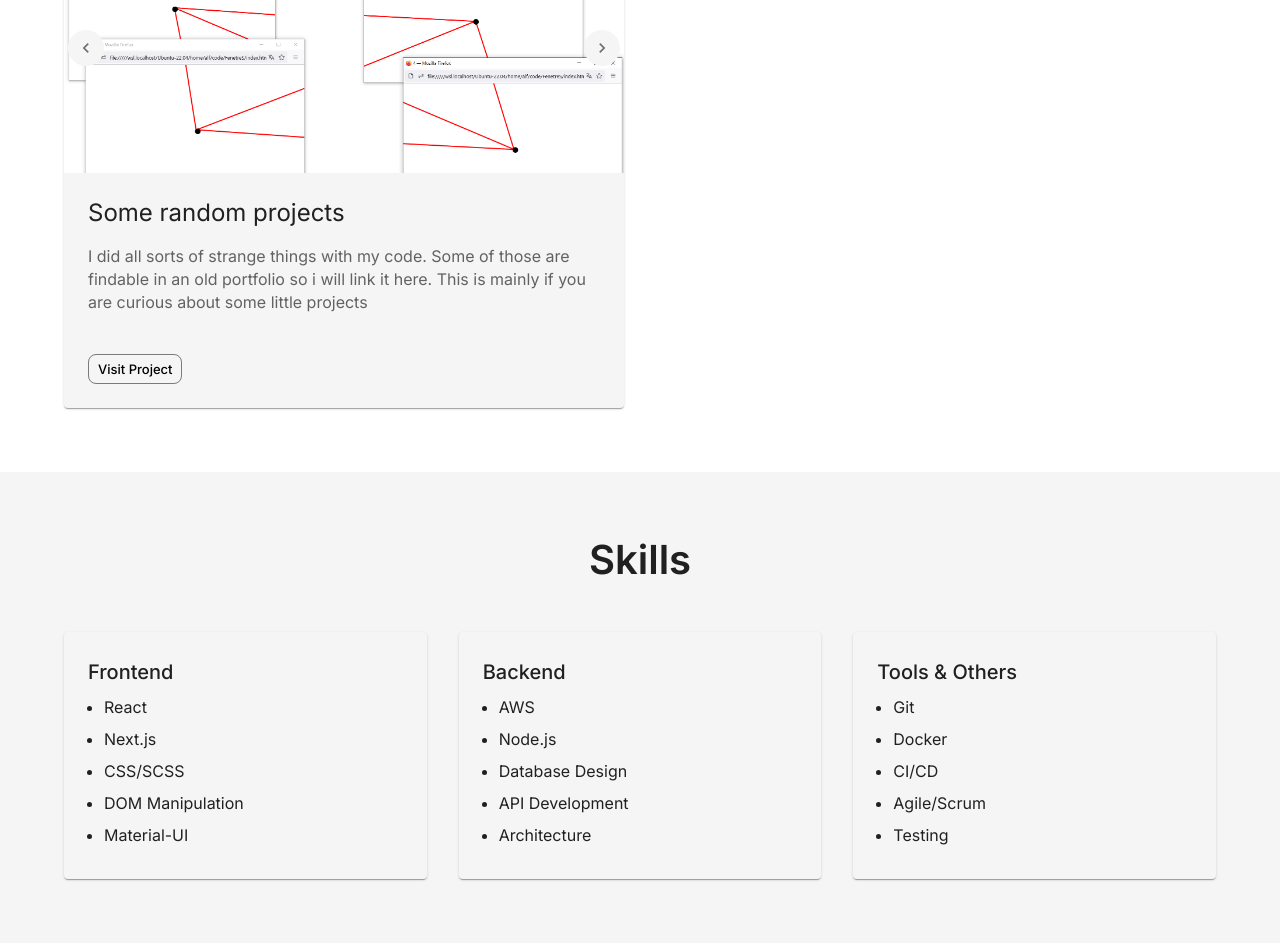
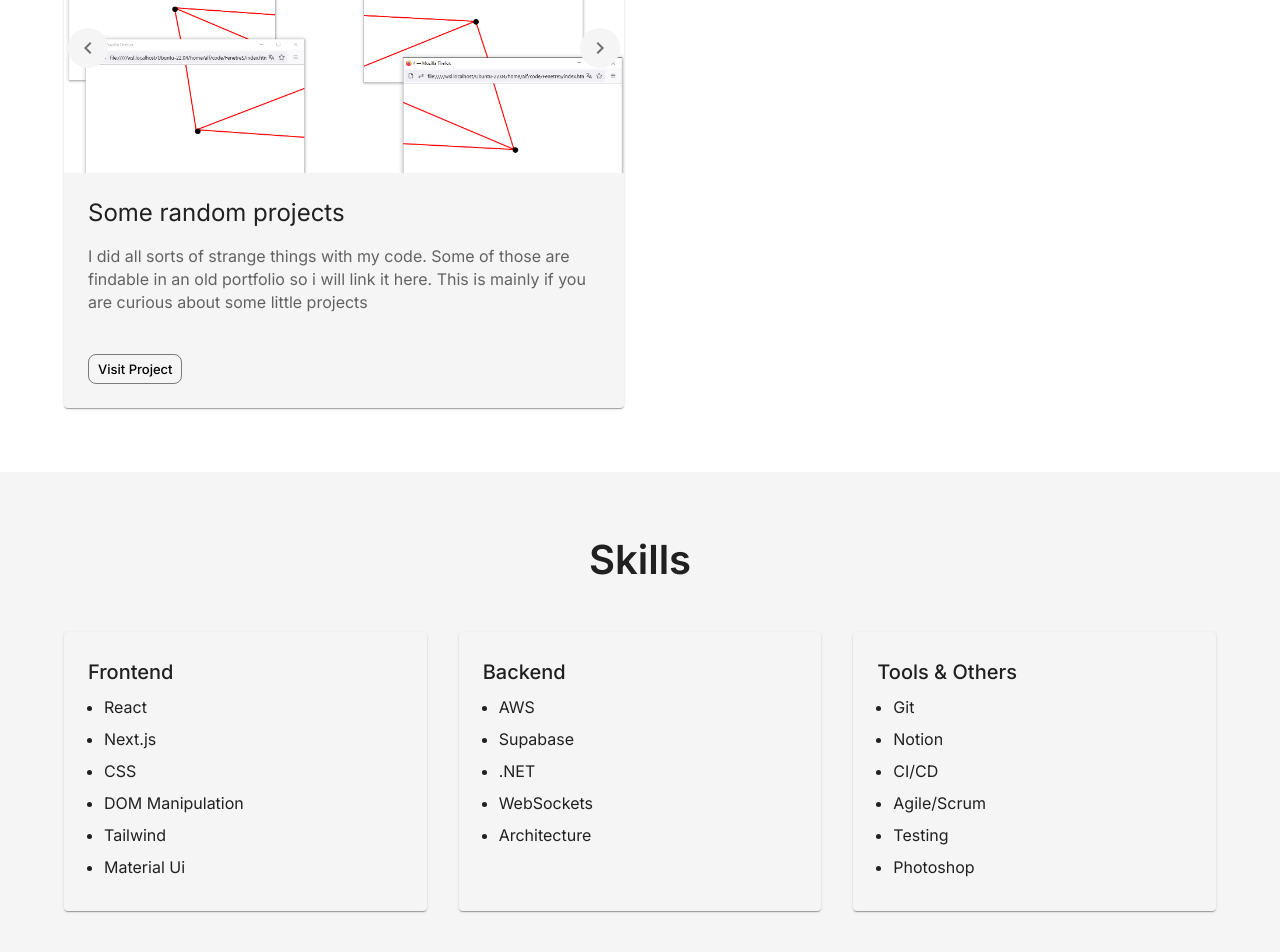
Before and after one commit to AlfGoto/portfoliov3, a Next.js app: page / in a window 1280 px wide. Shown: the part 2639-3591 px from the top of the page. Built offline with nearby package versions, Linux system fonts and the light colour scheme.

Commit message:
projects update and metada

```diff
--- a/src/app/api/send-mail/route.ts
+++ b/src/app/api/send-mail/route.ts
@@ -14,9 +14,7 @@ export async function GET(req: NextRequest) {
     const mailer = new AdminMailer(process.env.ADMIN_MAILER_KEY);
 
     const token = await mailer.generateToken("alfgoto@gmail.com", sujet, contenu);
-    const response = await fetch("https://mail.basalf.fr/" + token);
-    const data = await response.text();
-    console.log("data:", data);
+    await fetch("https://mail.basalf.fr/" + token);
 
     if (!contenu || !sujet) {
       return NextResponse.json(
--- a/src/app/layout.tsx
+++ b/src/app/layout.tsx
@@ -16,13 +16,74 @@ export const metadata: Metadata = {
     "Next.js",
     "Backend Architecture",
     "Web Development",
+    "Cloud Architecture",
+    "JavaScript",
+    "TypeScript",
+    "React",
+    "Node.js",
   ],
+  authors: [{ name: "Alfred Gauthier", url: "https://alfredgauthier.com" }],
+  creator: "Alfred Gauthier",
+  publisher: "Alfred Gauthier",
+  formatDetection: {
+    email: false,
+    telephone: false,
+    address: false,
+  },
+  metadataBase: new URL("https://alfredgauthier.com"), // Replace with your actual domain
+  alternates: {
+    canonical: "/",
+    languages: {
+      "en-US": "/en-US",
+      "fr-FR": "/fr-FR",
+    },
+  },
   openGraph: {
     title: "Alfred Gauthier - Full Stack Developer",
     description:
       "Portfolio of Alfred Gauthier, Full Stack Developer specialized in AWS, Next.js, and Backend Architecture",
-    images: ["/og-image.jpg"],
+    url: "https://alfredgauthier.com",
+    siteName: "Alfred Gauthier Portfolio",
+    images: [
+      {
+        url: "/hero-bg1.jpg",
+        width: 1200,
+        height: 630,
+        alt: "Alfred Gauthier - Full Stack Developer",
+      },
+    ],
+    locale: "en_US",
+    type: "website",
   },
+  twitter: {
+    card: "summary_large_image",
+    title: "Alfred Gauthier - Full Stack Developer",
+    description:
+      "Portfolio of Alfred Gauthier, Full Stack Developer specialized in AWS, Next.js, and Backend Architecture",
+    creator: "@alfgoto",
+    images: ["/hero-bg1.jpg"],
+  },
+  robots: {
+    index: true,
+    follow: true,
+    googleBot: {
+      index: true,
+      follow: true,
+      "max-video-preview": -1,
+      "max-image-preview": "large",
+      "max-snippet": -1,
+    },
+  },
+  icons: {
+    icon: "/pp.jpg",
+    shortcut: "/pp.jpg",
+    apple: "/pp.jpg",
+    other: {
+      rel: "apple-touch-icon-precomposed",
+      url: "/pp.jpg",
+    },
+  },
+  category: "technology",
 };
 
 export default function RootLayout({
--- a/src/components/image-carousel.tsx
+++ b/src/components/image-carousel.tsx
@@ -75,9 +75,9 @@ export default function ImageCarousel({ images, banner }: ImageCarouselProps) {
               zIndex: 2,
             }}
             onClick={handlePrevious}
-            size="small"
+            size="medium"
           >
-            <KeyboardArrowLeft fontSize="small" />
+            <KeyboardArrowLeft fontSize="medium" />
           </IconButton>
           <IconButton
             sx={{
@@ -91,9 +91,9 @@ export default function ImageCarousel({ images, banner }: ImageCarouselProps) {
               zIndex: 2,
             }}
             onClick={handleNext}
-            size="small"
+            size="medium"
           >
-            <KeyboardArrowRight fontSize="small" />
+            <KeyboardArrowRight fontSize="medium" />
           </IconButton>
         </>
       )}
--- a/src/components/skills-section.tsx
+++ b/src/components/skills-section.tsx
@@ -1,19 +1,26 @@
-import { Box, Typography, Grid, Paper } from "@mui/material"
+import { Box, Typography, Grid, Paper } from "@mui/material";
 
 const skills = [
   {
     category: "Frontend",
-    items: ["React", "Next.js", "CSS/SCSS", "DOM Manipulation", "Material-UI"],
+    items: [
+      "React",
+      "Next.js",
+      "CSS",
+      "DOM Manipulation",
+      "Tailwind",
+      "Material Ui",
+    ],
   },
   {
     category: "Backend",
-    items: ["AWS", "Node.js", "Database Design", "API Development", "Architecture"],
+    items: ["AWS", "Supabase", ".NET", "WebSockets", "Architecture"],
   },
   {
     category: "Tools & Others",
-    items: ["Git", "Docker", "CI/CD", "Agile/Scrum", "Testing"],
+    items: ["Git", "Notion", "CI/CD", "Agile/Scrum", "Testing", "Photoshop"],
   },
-]
+];
 
 export default function SkillsSection() {
   return (
@@ -43,7 +50,12 @@ export default function SkillsSection() {
                 },
               }}
             >
-              <Typography variant="h6" component="h3" gutterBottom sx={{ fontSize: { xs: "1.1rem", sm: "1.25rem" } }}>
+              <Typography
+                variant="h6"
+                component="h3"
+                gutterBottom
+                sx={{ fontSize: { xs: "1.1rem", sm: "1.25rem" } }}
+              >
                 {skill.category}
               </Typography>
               <Box
@@ -66,5 +78,5 @@ export default function SkillsSection() {
         ))}
       </Grid>
     </>
-  )
+  );
 }
--- a/src/data/projects.ts
+++ b/src/data/projects.ts
@@ -28,7 +28,7 @@ const P: ProjectsType = [
   },
   {
     name: "3Foto",
-    description: "3Foto is the closest i was from running a startup. I knew photographer were in need of a website to pass pictures and to make a selecter between raw files. The main issue was the cost of stocking thousands of 4K image. So i worked on webp compression, raw pictures decrypters. It is made using AWS ans NEXT",
+    description: "3Foto is the closest i was from running a startup. I knew photographers were in need of a website to pass pictures and to make a selecter between raw files. The main issue was the cost of stocking thousands of 4K image. So i worked on webp compression, raw pictures decrypters. It is made using AWS (cdk) and next",
     images: ["home.png", "d.png", "empty home.png"],
     banner: "home.png",
     url: "https://3foto.vercel.app/",
```
